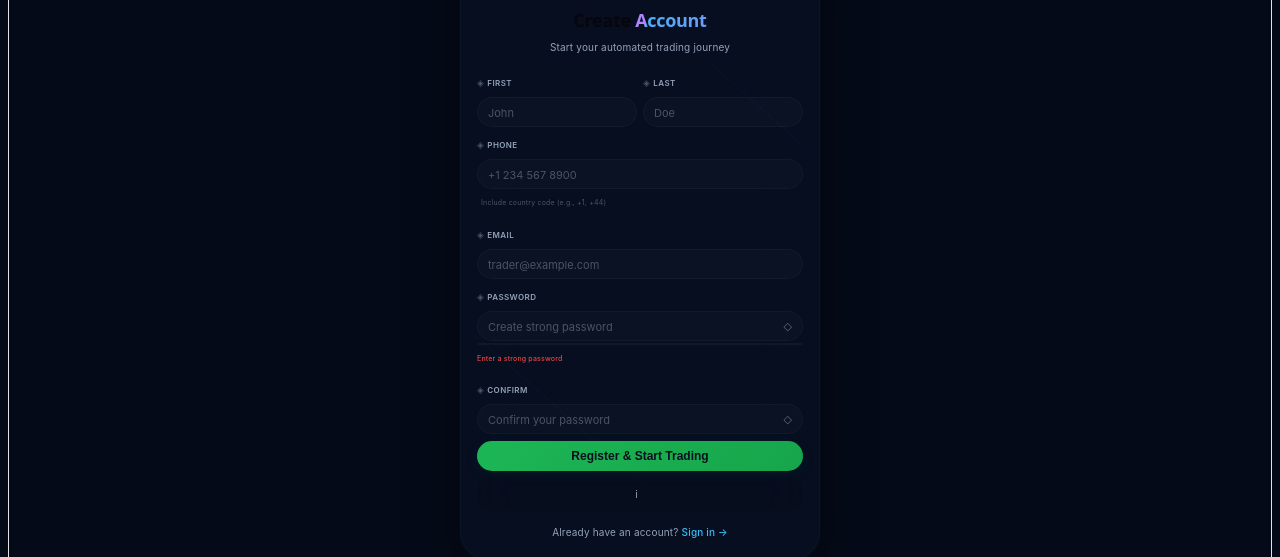
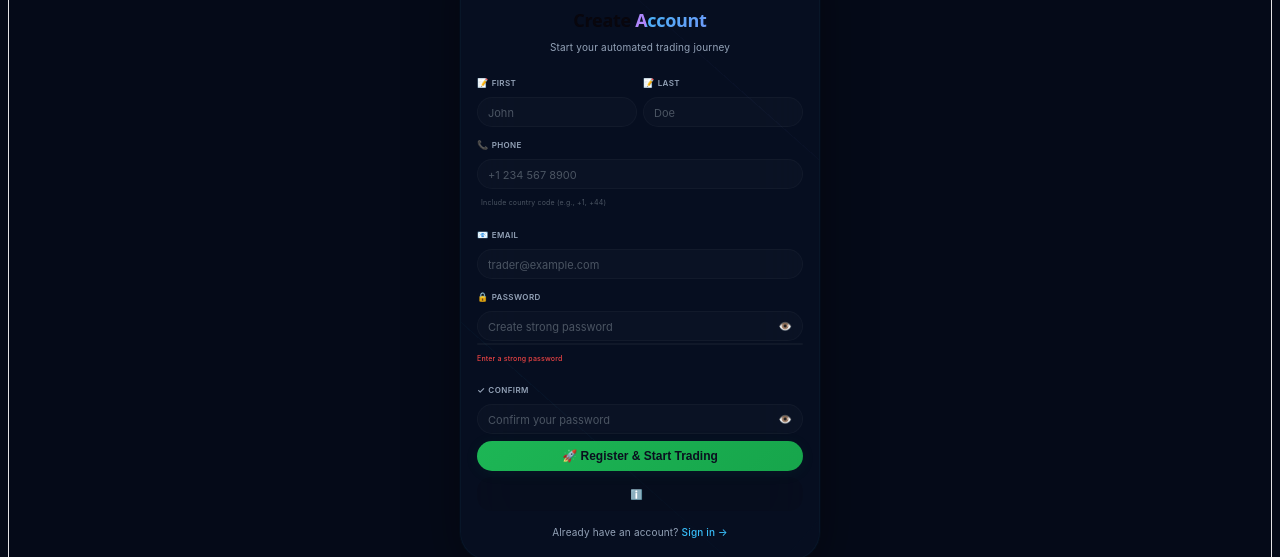
Before and after one commit to skilli-creator/Voltix-traders, a React (Vite) app: page /register in a window 1280 px wide. Shown: the part 167-724 px from the top of the page. Built offline with nearby package versions, Linux system fonts and the light colour scheme.

Commit message:
marktdash

```diff
--- a/src/pages/Register.jsx
+++ b/src/pages/Register.jsx
@@ -310,7 +310,6 @@ const FloatingLabel = styled.label`
 
   .icon {
     font-size: 9px;
-    color: #4b5563;
   }
 
   @media (max-width: 480px) {
@@ -535,7 +534,6 @@ const PremiumMessage = styled.div`
 
   .msg-icon {
     font-size: 10px;
-    color: ${props => props.color || '#94a3b8'};
   }
 
   @media (max-width: 480px) {
@@ -746,7 +744,7 @@ const Register = () => {
         localStorage.setItem('tempUserId', data.user_id);
         localStorage.setItem('userEmail', emailTrimmed);
 
-        setMessage('Account created! Check your email.');
+        setMessage('✅ Account created! Check your email.');
         setMessageColor('#22c55e');
         setIsError(false);
         setIsLoading(false);
@@ -755,7 +753,7 @@ const Register = () => {
           navigate('/verify');
         }, 2000);
       } else {
-        setMessage(`${data.error || 'Registration failed'}`);
+        setMessage(`❌ ${data.error || 'Registration failed'}`);
         setMessageColor('#f87171');
         setIsError(true);
         setIsLoading(false);
@@ -795,7 +793,7 @@ const Register = () => {
           <Form onSubmit={handleSubmit}>
             <SplitRow>
               <InputGroup>
-                <FloatingLabel><span className="icon">◈</span> First</FloatingLabel>
+                <FloatingLabel><span className="icon">📝</span> First</FloatingLabel>
                 <PremiumInputWrapper>
                   <PremiumInput
                     type="text"
@@ -808,7 +806,7 @@ const Register = () => {
               </InputGroup>
 
               <InputGroup>
-                <FloatingLabel><span className="icon">◈</span> Last</FloatingLabel>
+                <FloatingLabel><span className="icon">📝</span> Last</FloatingLabel>
                 <PremiumInputWrapper>
                   <PremiumInput
                     type="text"
@@ -822,7 +820,7 @@ const Register = () => {
             </SplitRow>
 
             <InputGroup>
-              <FloatingLabel><span className="icon">◈</span> Phone</FloatingLabel>
+              <FloatingLabel><span className="icon">📞</span> Phone</FloatingLabel>
               <PremiumInputWrapper>
                 <PremiumInput
                   type="tel"
@@ -836,7 +834,7 @@ const Register = () => {
             </InputGroup>
 
             <InputGroup>
-              <FloatingLabel><span className="icon">◈</span> Email</FloatingLabel>
+              <FloatingLabel><span className="icon">📧</span> Email</FloatingLabel>
               <PremiumInputWrapper>
                 <PremiumInput
                   type="email"
@@ -849,7 +847,7 @@ const Register = () => {
             </InputGroup>
 
             <InputGroup>
-              <FloatingLabel><span className="icon">◈</span> Password</FloatingLabel>
+              <FloatingLabel><span className="icon">🔒</span> Password</FloatingLabel>
               <PremiumInputWrapper>
                 <PremiumInput
                   type={showPassword ? 'text' : 'password'}
@@ -862,7 +860,7 @@ const Register = () => {
                   type="button"
                   onClick={() => togglePasswordVisibility('password')}
                 >
-                  {showPassword ? '◈' : '◇'}
+                  {showPassword ? '🙈' : '👁️'}
                 </TogglePasswordBtn>
               </PremiumInputWrapper>
               <StrengthContainer>
@@ -874,7 +872,7 @@ const Register = () => {
             </InputGroup>
 
             <InputGroup>
-              <FloatingLabel><span className="icon">◈</span> Confirm</FloatingLabel>
+              <FloatingLabel><span className="icon">✓</span> Confirm</FloatingLabel>
               <PremiumInputWrapper>
                 <PremiumInput
                   type={showConfirmPassword ? 'text' : 'password'}
@@ -887,7 +885,7 @@ const Register = () => {
                   type="button"
                   onClick={() => togglePasswordVisibility('confirm')}
                 >
-                  {showConfirmPassword ? '◈' : '◇'}
+                  {showConfirmPassword ? '🙈' : '👁️'}
                 </TogglePasswordBtn>
               </PremiumInputWrapper>
             </InputGroup>
@@ -896,14 +894,14 @@ const Register = () => {
               <div className="btn-shimmer" />
               <div className="btn-glow" />
               <div className="btn-content">
-                {isLoading ? 'Creating...' : 'Register & Start Trading'}
+                {isLoading ? '⏳ Creating...' : '🚀 Register & Start Trading'}
               </div>
             </PremiumButton>
           </Form>
 
           <PremiumMessage color={messageColor} isError={isError}>
             <span className="msg-icon">
-              {isError ? '✗' : messageColor === '#22c55e' ? '✓' : messageColor === '#fbbf24' ? '!' : 'i'}
+              {isError ? '❌' : messageColor === '#22c55e' ? '✅' : messageColor === '#fbbf24' ? '⚠️' : 'ℹ️'}
             </span>
             {message || '\u00A0'}
           </PremiumMessage>
```
